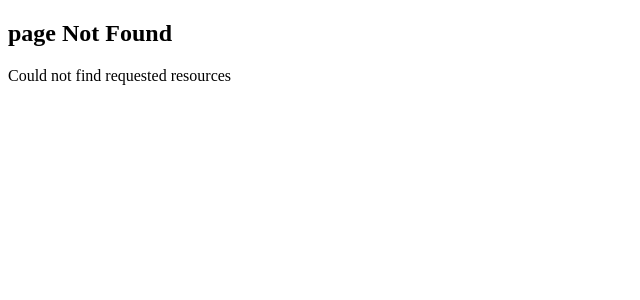
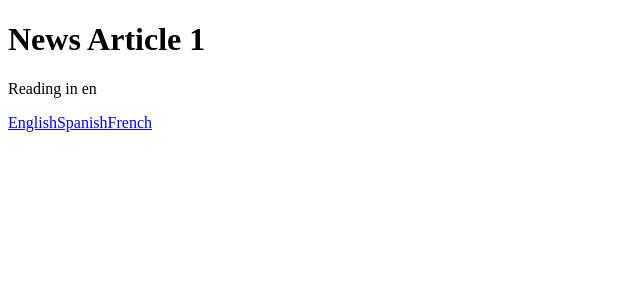
Before and after one commit to TanmoyWG01/learn-Next.js, a Next.js app in the folder my-app/: page /articles/1 in a window 1280 px wide. Before the commit this address had no page. Shown: the top 300 px of the page, without its empty margins (0-640 px from the left). Built offline with nearby package versions, Linux system fonts and the light colour scheme.

Commit message:
Add NewsArticle component to display articles with language options

```diff
--- /dev/null
+++ b/my-app/src/app/articles/[articleId]/page.tsx
@@ -0,0 +1,25 @@
+"use client";
+
+import Link from "next/link";
+import {use} from "react";
+
+export default function NewsArticle({params, searchParams}: {
+     params: Promise<{articleId: string}>;
+     searchParams: Promise<{lang?: "en" | "es" | "fr"}>;
+    }) {
+    const {articleId }= use(params);
+    const { lang = "en"  } = use(searchParams);
+    return (
+    <div>
+        <h1>News Article {articleId}</h1>
+        <p>Reading in {lang}</p>
+
+        <div>
+            <Link href={`/articles/${articleId}?lang=en`}>English</Link>
+            <Link href={`/articles/${articleId}?lang=es`}>Spanish</Link>
+            <Link href={`/articles/${articleId}?lang=fr`}>French</Link>
+        </div>
+
+    </div>
+    );
+}
```
